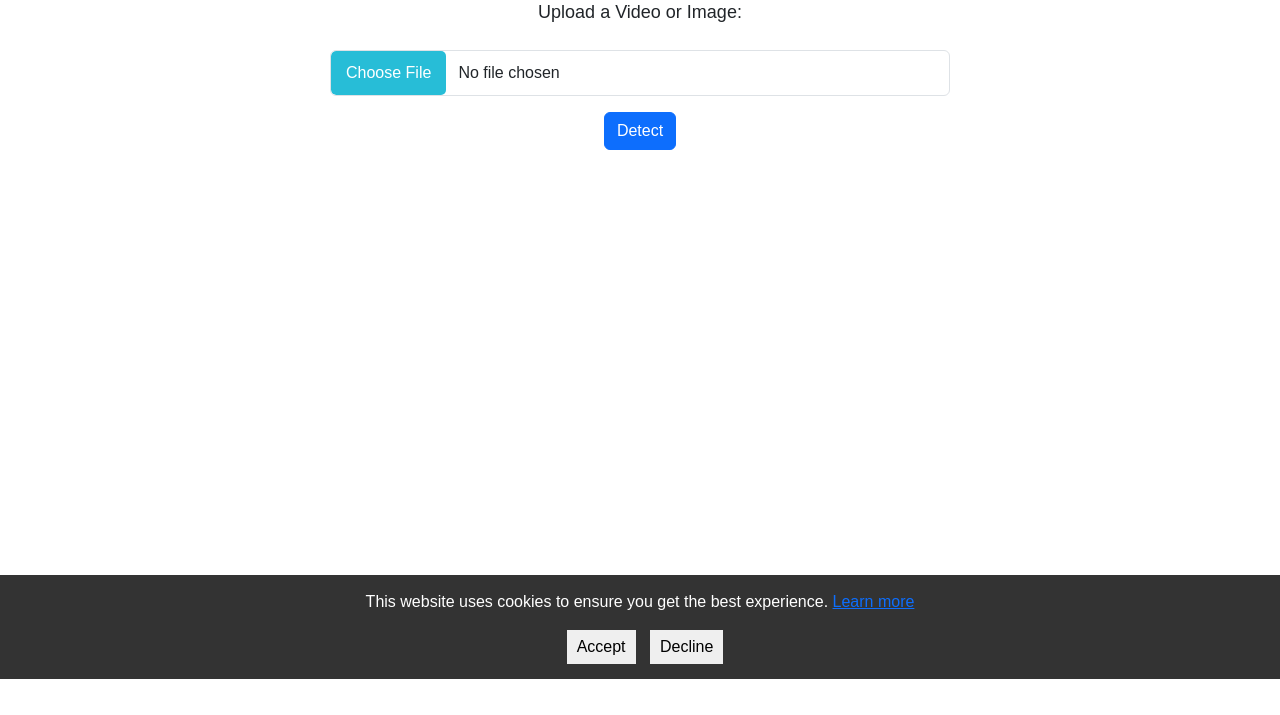
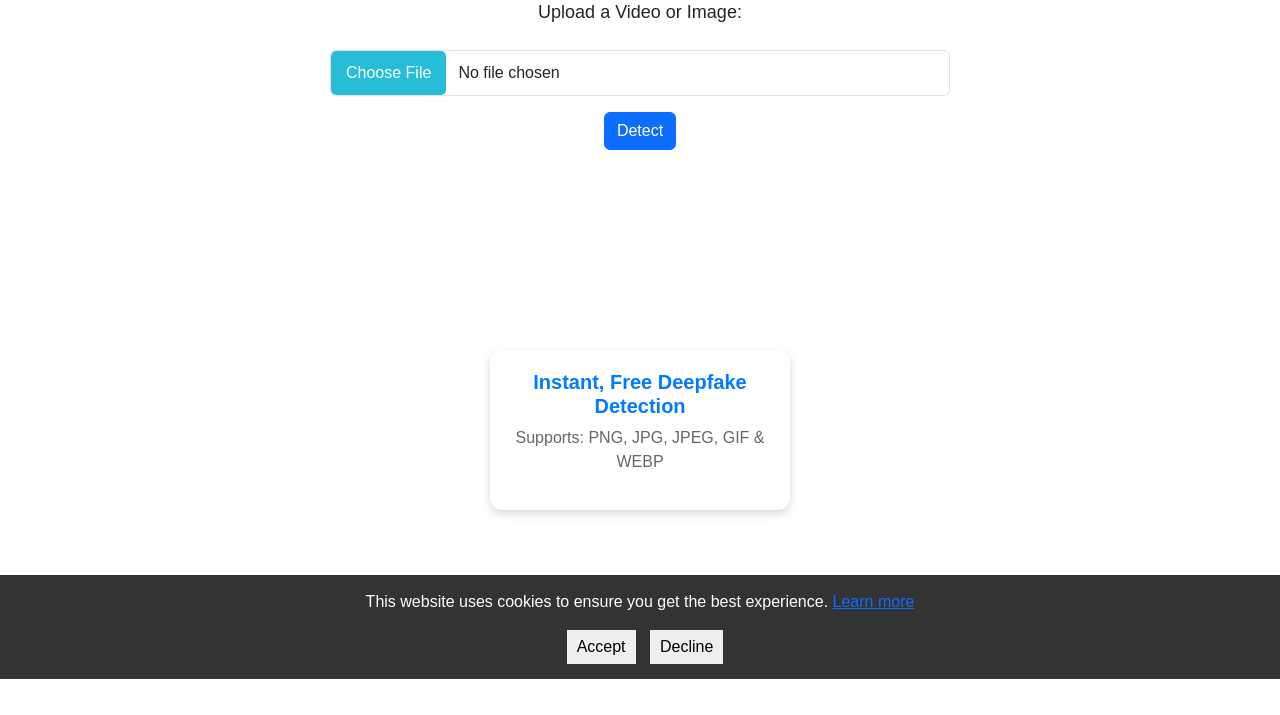
Before and after one commit to EvanG-17/fypSite, a Flask app: page / in a window 1280 px wide. Shown: the part 121-836 px from the top of the page. Before the commit the page ends 800 px from the top, so only its background shows below. Run offline with Flask 3, Linux system fonts and the light colour scheme; parts of the project's set-up code (start-up, migrations or seed data) failed here and were passed over.

Commit message:
Tidied up Home Page

```diff
--- a/static/css/styles.css
+++ b/static/css/styles.css
@@ -81,3 +81,40 @@ input[type="file"]::-webkit-file-upload-button {
 input[type="file"]::-webkit-file-upload-button:hover {
     background-color: #c61e40;
 }
+
+.info-box {
+    position: relative;
+    display: block;
+    background: white;
+    padding: 20px;
+    border-radius: 12px;
+    box-shadow: 0 4px 10px rgba(0, 0, 0, 0.15); /* Soft shadow */
+    width: 300px;
+    text-align: center;
+    margin: 200px auto;
+    transition: all 0.3s ease-in-out; /* Smooth hover transition */
+}
+
+/* Hover Effect: Slight Lift and Stronger Shadow */
+.info-box:hover {
+    transform: translateY(-5px); /* Moves box up slightly */
+    box-shadow: 0 8px 20px rgba(0, 0, 0, 0.25); /* Stronger shadow on hover */
+}
+
+.hidden {
+    display: none !important; /* Ensures it can be hidden */
+}
+
+
+
+
+.info-title {
+    color: #007bff;
+    font-size: 20px;
+    font-weight: bold;
+}
+
+.info-text {
+    font-size: 16px;
+    color: #666;
+}
--- a/templates/home.html
+++ b/templates/home.html
@@ -2,12 +2,23 @@
 
 {% block content %}
 <div style="text-align: center; margin-top: 50px;">
+
+
+
+    <!-- File Upload Form -->
     <form method="post" enctype="multipart/form-data">
         <label for="fileUpload" style="font-size: 18px;">Upload a Video or Image:</label>
         <br><br>
         <input type="file" id="fileUpload" name="fileUpload" class="form-control mb-3" style="width: 50%; margin: 0 auto;">
-        <button type="submit" class="btn btn-primary">Detect</button>
+        <button type="submit" class="btn btn-primary" id="detectButton">Detect</button>
     </form>
+
+
+    <!-- Info Box -->
+    <div id="infoBox" class="info-box">
+        <h3 class="info-title">Instant, Free Deepfake Detection</h3>
+        <p class="info-text">Supports: PNG, JPG, JPEG, GIF & WEBP</p>
+    </div>
 
     {% if uploaded_image %}
     <div style="margin-top: 30px; text-align: center;">
@@ -15,7 +26,6 @@
         <img src="{{ url_for('static', filename='uploads/' ~ uploaded_image) }}"
              style="width: 500px; height: auto; border: 1px solid #ccc; padding: 10px;">
 
-        <!-- Text box to display the Deepfake probability -->
         <div style="margin-top: 15px; padding: 10px; border: 1px solid #ccc; border-radius: 5px; background-color: #eccfcf; display: block; max-width: 50%; margin: 0 auto;">
             Your image is <strong>{{ probability }}%</strong> likely to be a <strong>{{ result }}</strong>.
         </div>
@@ -23,4 +33,39 @@
     {% endif %}
 
 </div>
+
+<!-- JavaScript for Persistent Hiding -->
+<script>
+    document.addEventListener("DOMContentLoaded", function() {
+        let infoBox = document.getElementById("infoBox");
+
+        // Check if the info box should be hidden for this session
+        if (sessionStorage.getItem("hideInfoBox") === "true") {
+            infoBox.style.display = "none";
+        } else {
+            infoBox.style.display = "block";
+        }
+    });
+
+    document.getElementById("detectButton").addEventListener("click", function() {
+        let infoBox = document.getElementById("infoBox");
+
+        if (infoBox) {
+            infoBox.style.display = "none"; // Hide the info box
+            sessionStorage.setItem("hideInfoBox", "true"); // Hide for this session only
+        }
+    });
+</script>
+
+
+
+
+<!-- if needed open f12 console and type this -->
+<!-- "localStorage.removeItem("hideInfoBox")"";
+"location.reload();"" -->
+
+
+
+
+
 {% endblock %}
```
Also changed, not shown: static/uploads/Faction_Logo_Red_Line.jpg (added), static/uploads/Faction_Logo_Red_Line.png (added), static/uploads/Faction_Logo_Red_Line.webp (added), 3 other files.
